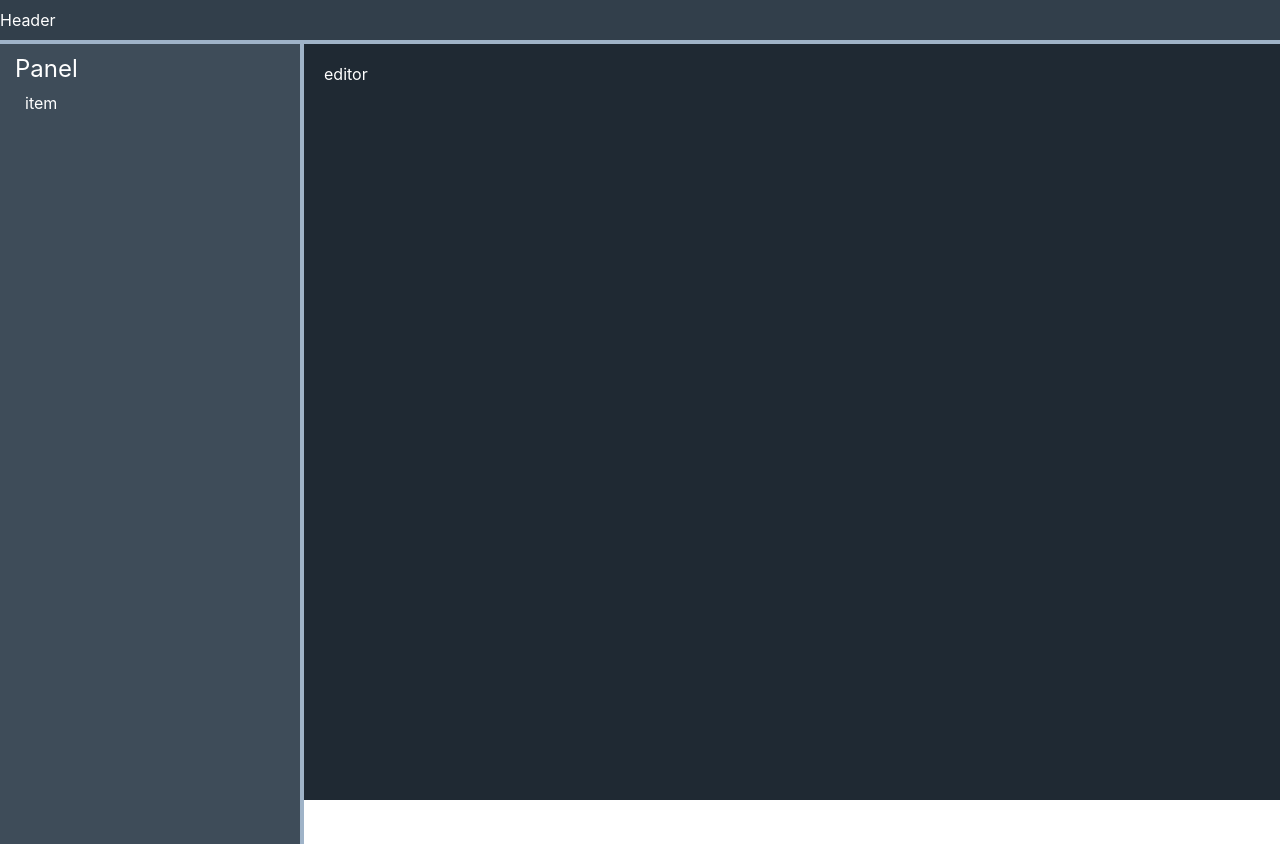
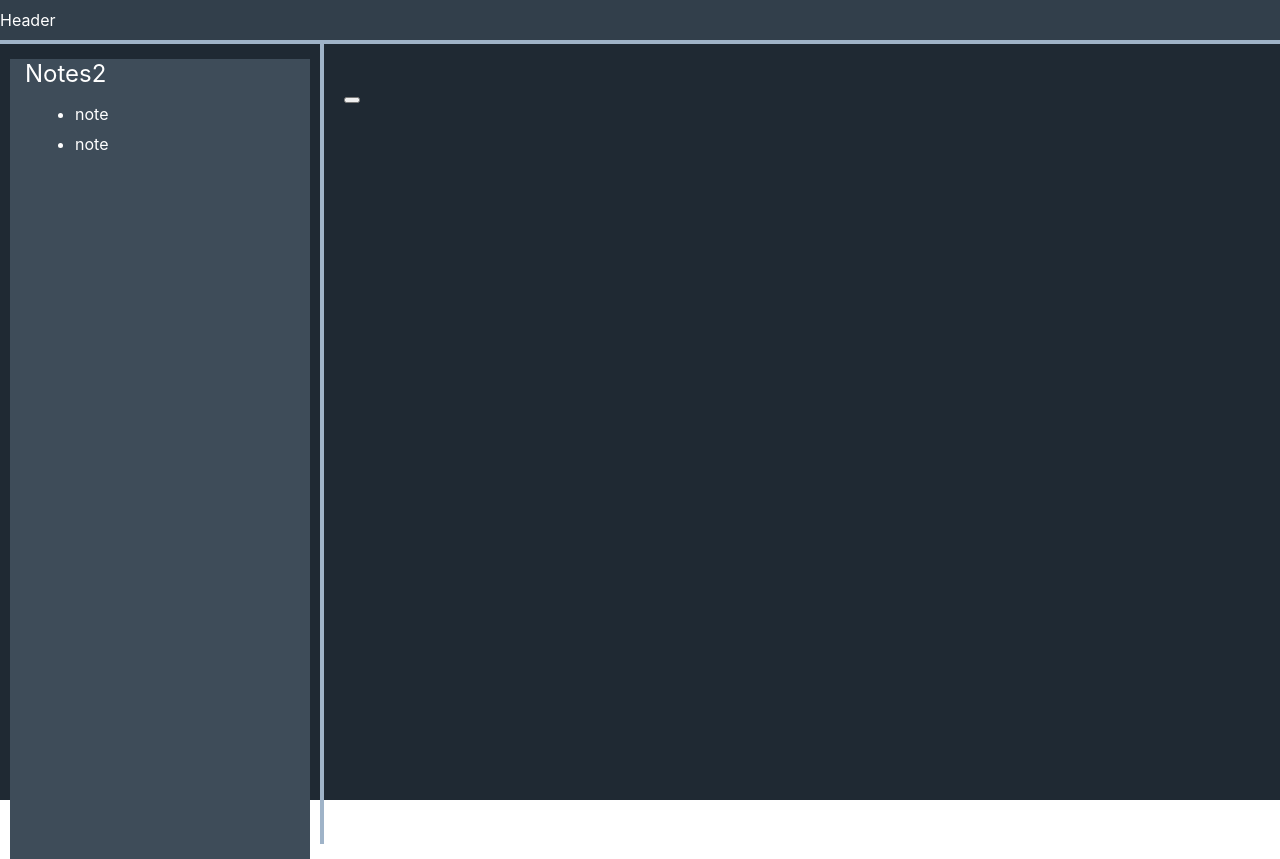
Before and after one commit to frasersamsonstudent/pathfinding-visualiser, a React (Create React App) app in the folder note-taking-app/: page / in a window 1280 px wide. Built offline with nearby package versions, Linux system fonts and the light colour scheme.

Commit message:
Added editor and side panel, added draft.js dependency

```diff
--- a/note-taking-app/package.json
+++ b/note-taking-app/package.json
@@ -6,6 +6,7 @@
     "@testing-library/jest-dom": "^5.15.1",
     "@testing-library/react": "^11.2.7",
     "@testing-library/user-event": "^12.8.3",
+    "draft-js": "^0.11.7",
     "react": "^17.0.2",
     "react-dom": "^17.0.2",
     "react-scripts": "4.0.3",
--- a/note-taking-app/src/Components/App.css
+++ b/note-taking-app/src/Components/App.css
@@ -17,6 +17,8 @@
 .sidePanel {
     width: 300px;
     background-color: #3E4C59;
+    height: 100%;
+    margin: 15px 10px 15px 10px;
 }
 
 .sidePanel .title {
--- a/note-taking-app/src/Components/App.js
+++ b/note-taking-app/src/Components/App.js
@@ -1,18 +1,30 @@
 import './App.css';
+import React, {useEffect, useState} from 'react';
+import NoteEditor from './NoteEditor';
+import SidePanel from './SidePanel';
 
 export default function App() {
+  const [notes, setNotes] = useState([]);
+
+  const readNotes = () => {
+    setNotes(['text1', 'text2']);
+  }
+
+  useEffect(readNotes, []);
+
   return (
     <div className="App">
       <div className = "pageHeader">Header</div>
 
       <div className="mainContent">
-        <div className="sidePanel">
-          <div className="title">Panel</div>
-          <div className="panelItem">item</div>
+        <div>
+            <SidePanel notes={notes} />
         </div>
 
         <div className="divider"></div>
-        <div className="editorContainer">editor</div>
+        <div className="editorContainer">
+          <NoteEditor />
+        </div>
       </div>
     </div>
   );
--- /dev/null
+++ b/note-taking-app/src/Components/NoteEditor.js
@@ -0,0 +1,36 @@
+import React, {useState} from 'react';
+import {Editor, EditorState, ContentState} from 'draft-js';
+
+export default function NoteEditor() {
+    const [editorState, setEditorState] = useState(
+        () => EditorState.createEmpty()
+    );
+
+    const openNote = (note) => {
+        setEditorState(
+            () => EditorState.createWithContent(
+                ContentState.createFromText(note.text)
+            )
+        )
+    }
+
+
+
+
+
+    return (
+        <div>
+            <Editor
+                editorState = {editorState}
+                onChange    = {setEditorState}
+            />
+            <button
+                onClick= {
+                    () => {
+                        openNote({'text': 'Note content'})
+                    }
+                }
+            />
+        </div>
+    )
+}
--- /dev/null
+++ b/note-taking-app/src/Components/SidePanel.js
@@ -0,0 +1,25 @@
+import React from 'react'
+
+export default function SidePanel(props) {
+    const notes = []
+    if(props.notes) {
+        props.notes.forEach(
+            (note) => {
+                notes.push(
+                    <li className="panelItem">note</li>
+                )
+            }
+        )
+    }
+
+    return (
+        <div className="sidePanel">
+            <div className="title">Notes2</div>
+            <ul>
+                {notes}
+            </ul>
+
+
+        </div>
+    )
+}
```
Also changed, not shown: 1 other file (tests, documents, lock files or other folders).
